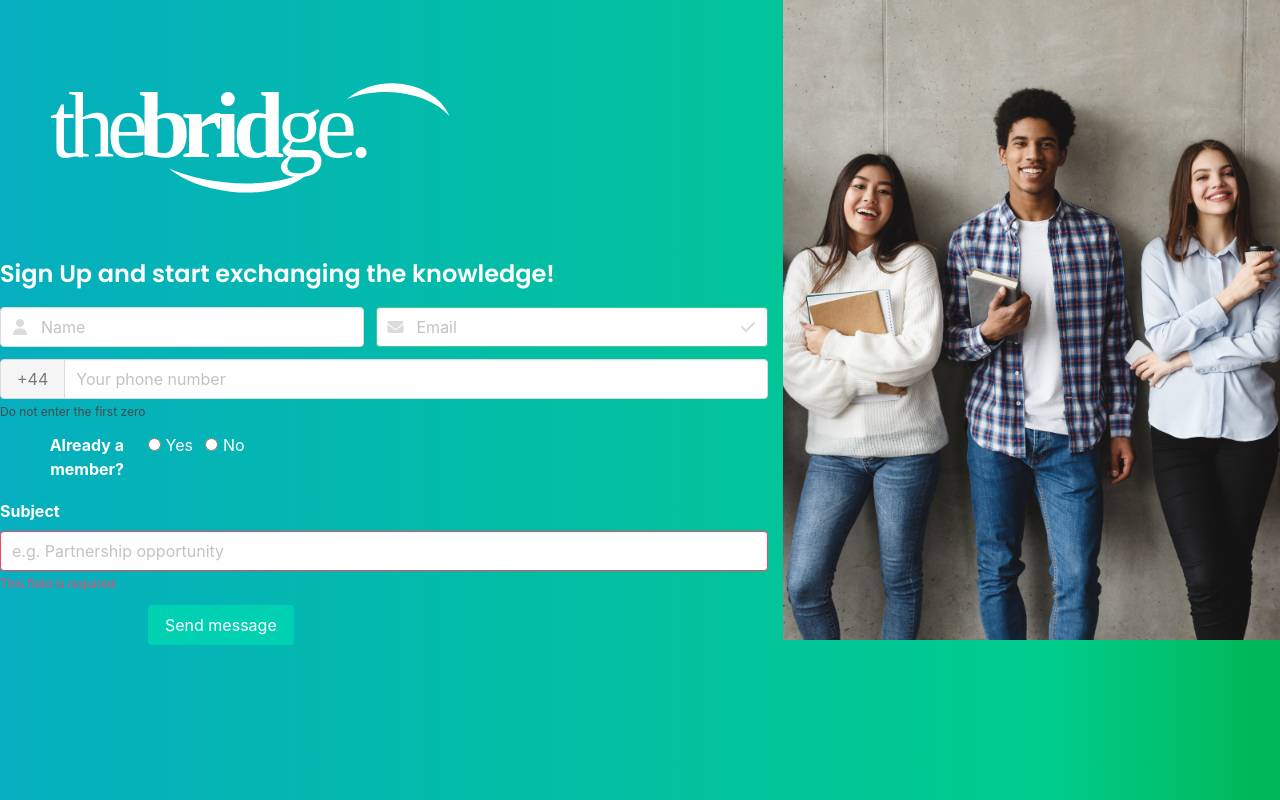
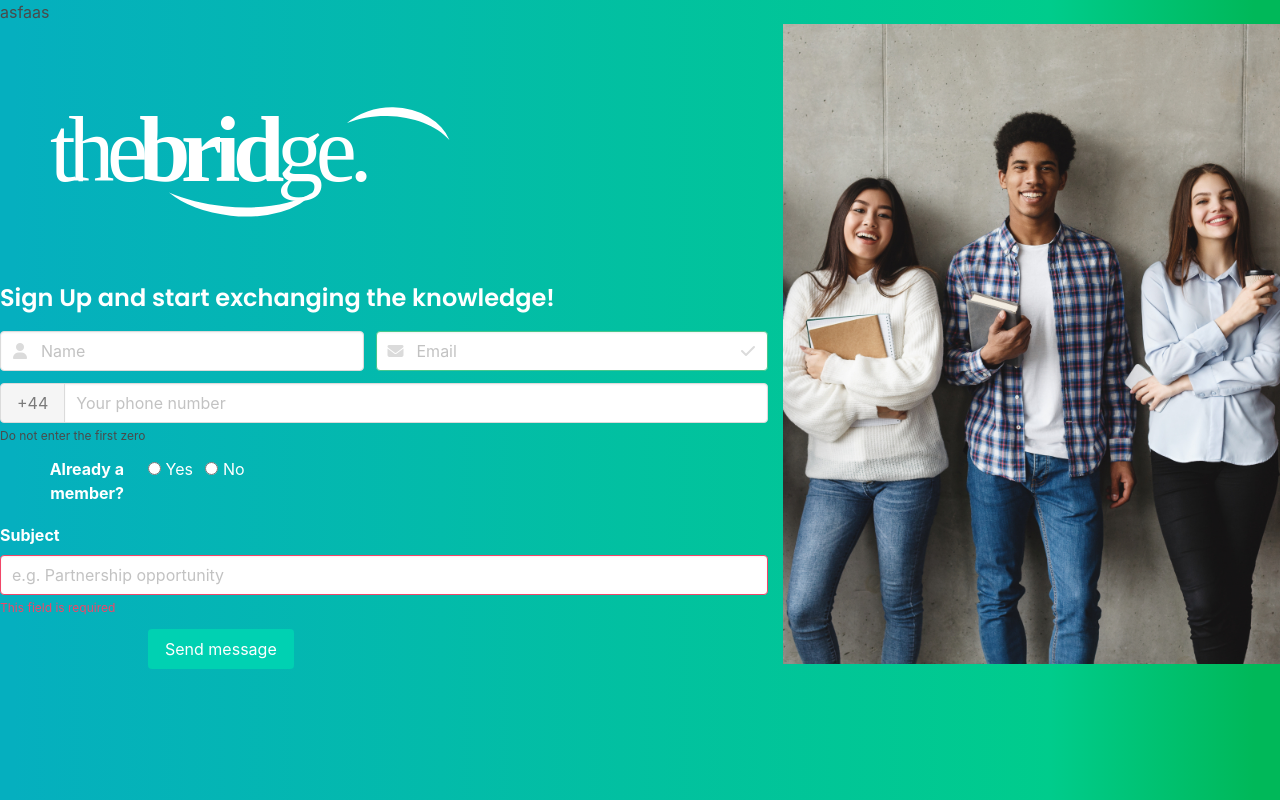
Before and after one commit to yoqub98/DEMO, a plain HTML site: page index.html in a window 1280 px wide. Shown: the top 800 px of the page. Drawn offline with nearby package versions, Linux system fonts and the light colour scheme.

Commit message:
added text

```diff
--- a/index.html
+++ b/index.html
@@ -10,6 +10,7 @@
     <title>Урок 2</title>
 </head>
 <body>
+<p> asfaas </p>
    <div class="container" style="float:right; width: 40%;">
     <img src="img2.jpg" style="width:100%; height: 100%; margin-left: 15px;   z-index: -2;">
 </div>
```
